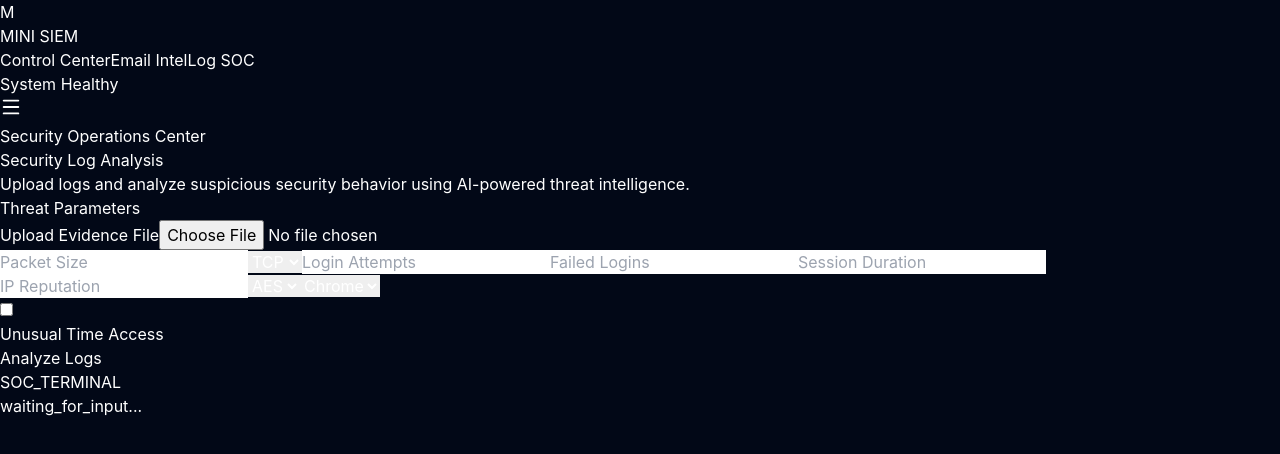
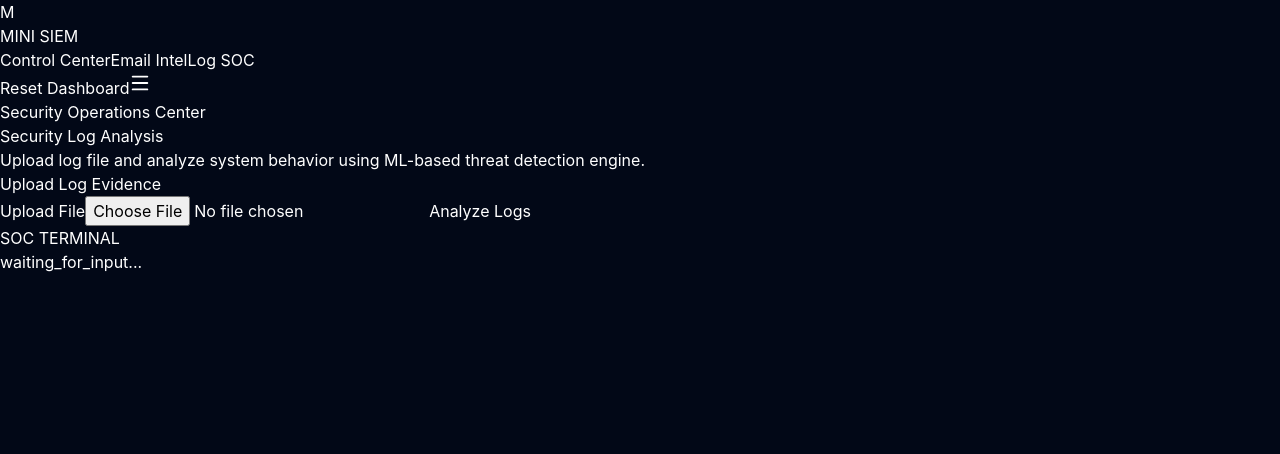
Before and after one commit to Ayushiverma844/Mini-Siem, a React app in the folder frontend/: page /log-analysis in a window 1280 px wide. Shown: the top 454 px of the page. Built offline with nearby package versions, Linux system fonts and the light colour scheme; the HTML template or start-up script is replaced by a standard one.

Commit message:
email + dashboard fix

```diff
--- a/frontend/src/components/NavigationBar.jsx
+++ b/frontend/src/components/NavigationBar.jsx
@@ -2,7 +2,14 @@
 
 import { useNavigate, useLocation } from "react-router-dom";
 import { Menu, X } from "lucide-react";
-import { useState } from "react";
+import {
+  useState,
+  useContext,
+} from "react";
+
+import {
+  ThreatContext,
+} from "../context/ThreatContext";
 
 const NavigationBar = () => {
   const navigate = useNavigate();
@@ -10,6 +17,11 @@ const NavigationBar = () => {
 
   const [mobileMenu, setMobileMenu] =
     useState(false);
+    const {
+  resetDashboard,
+} = useContext(
+  ThreatContext
+);
 
   const navigationItems = [
     {
@@ -85,19 +97,24 @@ const NavigationBar = () => {
             )}
           </div>
 
-          {/* System Status */}
-          <div className="hidden md:flex px-5 py-3 rounded-full bg-green-500/10 border border-green-500/20 items-center gap-3">
+          {/* Reset Dashboard Button */}
+          <button
+  onClick={() => {
+    const confirmReset =
+      window.confirm(
+        "Reset entire dashboard?"
+      );
 
-            <div className="relative">
-              <div className="w-2 h-2 rounded-full bg-green-400"></div>
-
-              <div className="absolute inset-0 w-2 h-2 rounded-full bg-green-400 animate-ping"></div>
-            </div>
-
-            <span className="text-green-300 text-sm">
-              System Healthy
-            </span>
-          </div>
+    if (confirmReset) {
+      resetDashboard();
+    }
+  }}
+  className="hidden md:flex px-5 py-3 rounded-full bg-red-500/10 border border-red-500/20 items-center gap-3 hover:bg-red-500/20 transition"
+>
+  <span className="text-red-300 text-sm font-medium">
+    Reset Dashboard
+  </span>
+</button>
 
           {/* Mobile Menu Button */}
           <button
--- a/frontend/src/context/ThreatContext.jsx
+++ b/frontend/src/context/ThreatContext.jsx
@@ -1,6 +1,11 @@
 // src/context/ThreatContext.jsx
 
-import { createContext, useState } from "react";
+import {
+  createContext,
+  useState,
+    useEffect,
+} from "react";
+
 
 export const ThreatContext =
   createContext();
@@ -8,19 +13,68 @@ export const ThreatContext =
 export const ThreatProvider = ({
   children,
 }) => {
-  const [scanHistory, setScanHistory] =
-    useState([]);
 
-  // Add new scan
-  const addScan = (scanData) => {
-    setScanHistory((prev) => [
-      {
+ const [scanHistory,
+  setScanHistory] =
+  useState(() => {
+
+    const savedData =
+      localStorage.getItem(
+        "scanHistory"
+      );
+
+    return savedData
+      ? JSON.parse(savedData)
+      : [];
+  });
+  // ==========================
+  // ADD NEW SCAN
+  // ==========================
+
+  const addScan = (
+    scanData
+  ) => {
+
+    const newScan = {
+      id: Date.now(),
+
       ...scanData,
-        time: new Date().toLocaleTimeString(),
-      },
+
+      time:
+        new Date().toLocaleTimeString(),
+    };
+
+    setScanHistory(
+      (prev) => [
+        newScan,
         ...prev,
-    ]);
+      ]
+    );
   };
+
+  // ==========================
+// RESET DASHBOARD
+// ==========================
+
+const resetDashboard = () => {
+  setScanHistory([]);
+
+  localStorage.removeItem(
+    "scanHistory"
+  );
+};
+  // =========================
+
+  useEffect(() => {
+
+  localStorage.setItem(
+    "scanHistory",
+    JSON.stringify(
+      scanHistory
+    )
+  );
+
+}, [scanHistory]);
 
   // ==========================
   // REAL STATISTICS
@@ -41,7 +95,8 @@ export const ThreatProvider = ({
   const safeFiles =
     scanHistory.filter(
       (scan) =>
-        scan.status === "Safe"
+        scan.status ===
+        "Safe"
     ).length;
 
   const criticalAlerts =
@@ -52,7 +107,7 @@ export const ThreatProvider = ({
     ).length;
 
   // ==========================
-  // REAL THREAT LEVELS
+  // REAL THREAT DISTRIBUTION
   // ==========================
 
 const severityCount = {
@@ -62,22 +117,54 @@ export const ThreatProvider = ({
   Low: 0,
 };
 
-  scanHistory.forEach((scan) => {
+scanHistory.forEach(
+  (scan) => {
+
+    const risk =
+      scan.risk
+        ?.toLowerCase();
+
     if (
-      severityCount[scan.risk] !==
-      undefined
+      risk ===
+      "critical"
     ) {
-      severityCount[
-        scan.risk
-      ]++;
+      severityCount
+        .Critical++;
     }
-  });
+
+    else if (
+      risk ===
+      "high"
+    ) {
+      severityCount
+        .High++;
+    }
+
+    else if (
+      risk ===
+      "medium"
+    ) {
+      severityCount
+        .Medium++;
+    }
+
+    else if (
+      risk ===
+      "low"
+    ) {
+      severityCount
+        .Low++;
+    }
+  }
+);
 
   return (
     <ThreatContext.Provider
       value={{
   scanHistory,
+
   addScan,
+  resetDashboard,
 
   totalScans,
   threatsDetected,
--- a/frontend/src/main.jsx
+++ b/frontend/src/main.jsx
@@ -1,5 +1,6 @@
 import { StrictMode } from "react";
 import { createRoot } from "react-dom/client";
+
 
 import "./index.css";
 import App from "./App.jsx";
--- a/frontend/src/pages/LogAnalysis.jsx
+++ b/frontend/src/pages/LogAnalysis.jsx
@@ -1,60 +1,28 @@
-import { useState, useEffect, useRef,  useContext } from "react";
 import {
-  ThreatContext,
-} from "../context/ThreatContext";
+  useState,
+  useEffect,
+  useRef,
+  useContext,
+} from "react";
+
+import { ThreatContext } from "../context/ThreatContext";
 import NavigationBar from "../components/NavigationBar";
 import axios from "axios";
 
 const LogAnalysis = () => {
-  const { addScan } =
-    useContext(
-      ThreatContext
-    );
-  const [selectedFile, setSelectedFile] =
-    useState(null);
+  const { addScan } = useContext(ThreatContext);
 
-  const [isAnalyzing, setIsAnalyzing] =
-    useState(false);
-
-  const [showResult, setShowResult] =
-    useState(false);
-  const [predictionResult,
-  setPredictionResult] =
-  useState(null);
+  const [selectedFile, setSelectedFile] = useState(null);
+  const [isAnalyzing, setIsAnalyzing] = useState(false);
+  const [showResult, setShowResult] = useState(false);
+  const [predictionResult, setPredictionResult] = useState(null);
   const [logs, setLogs] = useState([]);
-
-  const [result, setResult] =
-    useState(null);
 
   const terminalRef = useRef(null);
 
-  // Form Inputs
-  const [formData, setFormData] =
-    useState({
-      network_packet_size: "",
-      protocol_type: "TCP",
-      login_attempts: "",
-      session_duration: "",
-      encryption_used: "AES",
-      ip_reputation_score: "",
-      failed_logins: "",
-      browser_type: "Chrome",
-      unusual_time_access: 0,
-    });
-
-  // Allowed log files
-  const allowedLogExtensions = [
-    ".log",
-    ".txt",
-    ".csv",
-  ];
-
-  const allowedLogMimeTypes = [
-    "text/plain",
-    "text/csv",
-    "application/csv",
-  ];
-
+  // =====================
+  // TERMINAL STEPS
+  // =====================
   const terminalMessages = [
     "[SYSTEM] Initializing SOC engine...",
     "[SCAN] Parsing security metadata...",
@@ -62,62 +30,39 @@ const LogAnalysis = () => {
     "[SCAN] Checking network packet anomalies...",
     "[SCAN] Running ML threat model...",
     "[SCAN] Correlating suspicious indicators...",
-    "[FINAL] Threat intelligence generated..."
+    "[FINAL] Generating threat report...",
   ];
 
-  const handleInputChange = (e) => {
-    const { name, value } =
-      e.target;
+  // =====================
+  // FILE VALIDATION
+  // =====================
+  const allowedLogExtensions = [".log", ".txt", ".csv"];
+  const allowedLogMimeTypes = [
+    "text/plain",
+    "text/csv",
+    "application/csv",
+  ];
 
-    setFormData({
-      ...formData,
-      [name]: value,
-    });
-  };
-
-  // File Upload Validation
   const handleFileChange = (e) => {
     const file = e.target.files[0];
-
     if (!file) return;
 
-    const extension =
-      "." +
-      file.name
-        .split(".")
-        .pop()
-        .toLowerCase();
+    const extension = "." + file.name.split(".").pop().toLowerCase();
 
-    const isValidExtension =
-      allowedLogExtensions.includes(
-        extension
-      );
+    const isValid =
+      allowedLogExtensions.includes(extension) &&
+      (allowedLogMimeTypes.includes(file.type) || file.type === "");
 
-    const isValidMime =
-      allowedLogMimeTypes.includes(
-        file.type
-      ) || file.type === "";
+    const isValidSize = file.size <= 10 * 1024 * 1024;
 
-    const isValidSize =
-      file.size <= 10 * 1024 * 1024;
-
-    if (
-      !isValidExtension ||
-      !isValidMime
-    ) {
-      alert(
-        "Only .log, .txt, .csv files are allowed"
-      );
-
+    if (!isValid) {
+      alert("Only .log, .txt, .csv files allowed");
       e.target.value = "";
       return;
     }
 
     if (!isValidSize) {
-      alert(
-        "File size must be under 10MB"
-      );
-
+      alert("File must be under 10MB");
       e.target.value = "";
       return;
     }
@@ -125,116 +70,77 @@ const LogAnalysis = () => {
     setSelectedFile(file);
   };
 
-  // Analyze Logs
-  const handleAnalyze =
-  async () => {
-
+  // =====================
+  // ANALYZE LOG FILE
+  // =====================
+  const handleAnalyze = async () => {
     if (!selectedFile) {
-    alert(
-      "Please upload log file"
-    );
+      alert("Please upload log file");
       return;
     }
 
     setIsAnalyzing(true);
     setShowResult(false);
+    setLogs([]);
+    setPredictionResult(null);
 
     try {
-    // Read file text
-    const fileContent =
-      await selectedFile.text();
+      // =====================
+      // TERMINAL ANIMATION
+      // =====================
+      for (let i = 0; i < terminalMessages.length; i++) {
+        await new Promise((r) => setTimeout(r, 700));
 
-    /*
-      Expected CSV format:
-      network_packet_size,
-      protocol_type,
-      login_attempts,
-      session_duration,
-      encryption_used,
-      ip_reputation_score,
-      failed_logins,
-      browser_type,
-      unusual_time_access
-    */
+        setLogs((prev) => [...prev, terminalMessages[i]]);
+      }
 
-    const lines =
-      fileContent
-        .trim()
-        .split("\n");
-
-    const values =
-      lines[1]
-        .split(",");
+      // =====================
+      // READ FILE (CSV)
+      // =====================
+      const fileContent = await selectedFile.text();
+      const lines = fileContent.trim().split("\n");
+      const values = lines[1].split(",");
 
       const payload = {
-      network_packet_size:
-        Number(values[0]),
-
-      protocol_type:
-        values[1],
-
-      login_attempts:
-        Number(values[2]),
-
-      session_duration:
-        Number(values[3]),
-
-      encryption_used:
-        values[4],
-
-      ip_reputation_score:
-        Number(values[5]),
-
-      failed_logins:
-        Number(values[6]),
-
-      browser_type:
-        values[7],
-
-      unusual_time_access:
-        Number(values[8]),
+        network_packet_size: Number(values[0]),
+        protocol_type: values[1],
+        login_attempts: Number(values[2]),
+        session_duration: Number(values[3]),
+        encryption_used: values[4],
+        ip_reputation_score: Number(values[5]),
+        failed_logins: Number(values[6]),
+        browser_type: values[7],
+        unusual_time_access: Number(values[8]),
       };
 
-    // Backend API call
-    const response =
-      await fetch(
+      // =====================
+      // ML BACKEND CALL
+      // =====================
+      const response = await axios.post(
         "http://127.0.0.1:5000/predict-log",
-        {
-          method: "POST",
-          headers: {
-            "Content-Type":
-              "application/json",
-          },
-          body: JSON.stringify(
         payload
-          ),
-        }
       );
 
-    const result =
-      await response.json();
+      const result = response.data;
+      setPredictionResult(result);
 
-    setPredictionResult(
-      result
-    );
+      // success log
+      setLogs((prev) => [
+        ...prev,
+        "[SUCCESS] Threat analysis completed",
+      ]);
 
       // =====================
-    // Dashboard Update
+      // DASHBOARD UPDATE
       // =====================
-
       addScan({
-      file:
-        selectedFile.name,
-
+        file: selectedFile.name,
         status:
-        result.attack_detected ===
-        1
+          result.attack_detected === 1
             ? "Attack Detected"
             : "Safe",
-
         risk:
-        result.attack_detected ===
-        1
+          result.attack_detected === 1
             ? "Critical"
             : "Low",
       });
@@ -243,15 +149,20 @@ const LogAnalysis = () => {
     } catch (error) {
       console.error(error);
 
-    alert(
-      "Backend connection failed"
-    );
+      setLogs((prev) => [
+        ...prev,
+        "[ERROR] Backend connection failed",
+      ]);
+
+      alert("Backend connection failed");
     } finally {
       setIsAnalyzing(false);
     }
   };
 
-  // Auto Scroll Terminal
+  // =====================
+  // AUTO SCROLL TERMINAL
+  // =====================
   useEffect(() => {
     if (terminalRef.current) {
       terminalRef.current.scrollTop =
@@ -262,16 +173,16 @@ const LogAnalysis = () => {
   return (
     <div className="min-h-screen bg-[#020817] text-white relative overflow-hidden">
 
-      {/* Grid */}
+      {/* Background */}
       <div className="absolute inset-0 bg-[linear-gradient(rgba(0,255,255,0.03)_1px,transparent_1px),linear-gradient(90deg,rgba(0,255,255,0.03)_1px,transparent_1px)] bg-[size:50px_50px]" />
 
-      {/* Glow */}
-      <div className="absolute top-0 left-1/2 -translate-x-1/2 w-[700px] h-[500px] bg-cyan-500/10 blur-[150px] rounded-full"></div>
+      <div className="absolute top-0 left-1/2 -translate-x-1/2 w-[700px] h-[500px] bg-cyan-500/10 blur-[150px] rounded-full" />
 
       <div className="relative z-10 px-8">
+
         <NavigationBar />
 
-        {/* Heading */}
+        {/* HEADER */}
         <div className="mt-14">
           <p className="uppercase tracking-[5px] text-cyan-400 text-sm mb-5">
             Security Operations Center
@@ -282,35 +193,27 @@ const LogAnalysis = () => {
           </h1>
 
           <p className="text-gray-400 mt-5 max-w-3xl leading-8">
-            Upload logs and analyze
-            suspicious security behavior
-            using AI-powered threat
-            intelligence.
+            Upload log file and analyze system behavior using ML-based threat detection engine.
           </p>
         </div>
 
-        {/* Main Layout */}
+        {/* MAIN */}
         <div className="grid lg:grid-cols-2 gap-7 mt-14">
 
-          {/* LEFT PANEL */}
+          {/* LEFT */}
           <div className="bg-[#07101f]/90 rounded-[30px] p-6 border border-cyan-500/10">
 
             <h2 className="text-2xl font-semibold mb-6">
-              Threat Parameters
+              Upload Log Evidence
             </h2>
 
-            {/* File Upload */}
-            <div className="mb-6">
-              <label className="px-5 py-3 rounded-xl border border-cyan-500/20 bg-cyan-500/10 cursor-pointer hover:bg-cyan-500/20">
-                Upload Evidence File
-
+            <label className="px-5 py-3 rounded-xl border border-cyan-500/20 bg-cyan-500/10 cursor-pointer">
+              Upload File
               <input
                 type="file"
                 accept=".txt,.csv,.log"
                 className="hidden"
-                  onChange={
-                    handleFileChange
-                  }
+                onChange={handleFileChange}
               />
             </label>
 
@@ -318,197 +221,69 @@ const LogAnalysis = () => {
               <p className="mt-3 text-cyan-300">
                 ACTIVE_FILE:
                 <span className="text-white ml-2">
-                    {
-                      selectedFile.name
-                    }
+                  {selectedFile.name}
                 </span>
               </p>
             )}
-            </div>
-
-            {/* Inputs */}
-            <div className="grid grid-cols-2 gap-4">
-
-              <input
-                type="number"
-                name="network_packet_size"
-                placeholder="Packet Size"
-                onChange={
-                  handleInputChange
-                }
-                className="bg-[#020817] border border-cyan-500/10 rounded-xl p-4"
-              />
-
-              <select
-                name="protocol_type"
-                onChange={
-                  handleInputChange
-                }
-                className="bg-[#020817] border border-cyan-500/10 rounded-xl p-4"
-              >
-                <option>
-                  TCP
-                </option>
-                <option>
-                  UDP
-                </option>
-              </select>
-
-              <input
-                type="number"
-                name="login_attempts"
-                placeholder="Login Attempts"
-                onChange={
-                  handleInputChange
-                }
-                className="bg-[#020817] border border-cyan-500/10 rounded-xl p-4"
-              />
-
-              <input
-                type="number"
-                name="failed_logins"
-                placeholder="Failed Logins"
-                onChange={
-                  handleInputChange
-                }
-                className="bg-[#020817] border border-cyan-500/10 rounded-xl p-4"
-              />
-
-              <input
-                type="number"
-                name="session_duration"
-                placeholder="Session Duration"
-                onChange={
-                  handleInputChange
-                }
-                className="bg-[#020817] border border-cyan-500/10 rounded-xl p-4"
-              />
-
-              <input
-                type="number"
-                name="ip_reputation_score"
-                placeholder="IP Reputation"
-                onChange={
-                  handleInputChange
-                }
-                className="bg-[#020817] border border-cyan-500/10 rounded-xl p-4"
-              />
-
-              <select
-                name="encryption_used"
-                onChange={
-                  handleInputChange
-                }
-                className="bg-[#020817] border border-cyan-500/10 rounded-xl p-4"
-              >
-                <option>
-                  AES
-                </option>
-                <option>
-                  RSA
-                </option>
-              </select>
-
-              <select
-                name="browser_type"
-                onChange={
-                  handleInputChange
-                }
-                className="bg-[#020817] border border-cyan-500/10 rounded-xl p-4"
-              >
-                <option>
-                  Chrome
-                </option>
-                <option>
-                  Firefox
-                </option>
-                <option>
-                  Edge
-                </option>
-              </select>
-            </div>
-
-            {/* Toggle */}
-            <div className="mt-5 flex items-center gap-3">
-              <input
-                type="checkbox"
-                onChange={(e) =>
-                  setFormData({
-                    ...formData,
-                    unusual_time_access:
-                      e.target.checked
-                        ? 1
-                        : 0,
-                  })
-                }
-              />
-
-              <p>
-                Unusual Time Access
-              </p>
-            </div>
 
             <button
               onClick={handleAnalyze}
-              className="w-full mt-6 py-4 rounded-2xl bg-cyan-500 text-black font-semibold hover:bg-cyan-400 transition"
+              className="w-full mt-6 py-4 rounded-2xl bg-cyan-500 text-black font-semibold hover:bg-cyan-400"
             >
               Analyze Logs
             </button>
           </div>
 
-          {/* RIGHT PANEL TERMINAL */}
+          {/* RIGHT TERMINAL */}
           <div className="bg-black border border-cyan-500/20 rounded-[30px] p-6 font-mono">
 
             <h2 className="text-cyan-300 text-xl mb-4">
-              SOC_TERMINAL
+              SOC TERMINAL
             </h2>
 
             <div
               ref={terminalRef}
-              className="h-[450px] overflow-y-auto space-y-2 text-sm"
+              className="h-[420px] overflow-y-auto text-sm space-y-2"
             >
-              {!isAnalyzing &&
-                logs.length === 0 && (
+              {!isAnalyzing && logs.length === 0 && (
                 <p className="text-gray-500">
                   waiting_for_input...
                 </p>
               )}
 
-              {logs.map(
-                (log, index) => (
+              {logs.map((log, i) => (
                 <p
-                    key={index}
-                    className="text-green-400"
+                  key={i}
+                  className={`${
+                    log.includes("[ERROR]")
+                      ? "text-red-400"
+                      : log.includes("[SUCCESS]")
+                      ? "text-cyan-300"
+                      : "text-green-400"
+                  }`}
                 >
                   {log}
                 </p>
-                )
-              )}
+              ))}
             </div>
           </div>
         </div>
 
-        {/* RESULT PANEL */}
-        {showResult &&
-  predictionResult && (
+        {/* RESULT */}
+        {showResult && predictionResult && (
           <div className="mt-10 bg-[#07101f]/90 rounded-[35px] p-8 border border-cyan-500/10">
 
-      <div className="flex items-center justify-between mb-8">
+            <div className="flex justify-between mb-8">
               <h2 className="text-3xl font-bold">
-          Security Analysis
-          Result
+                Security Analysis Result
               </h2>
 
-        <div
-          className={`px-5 py-2 rounded-full border ${
-            predictionResult.attack_detected ===
-            1
+              <div className={`px-5 py-2 rounded-full border ${
+                predictionResult.attack_detected === 1
                   ? "bg-red-500/10 border-red-500/20 text-red-300"
                   : "bg-green-500/10 border-green-500/20 text-green-300"
-          }`}
-        >
-          {predictionResult.attack_detected ===
-          1
+              }`}>
+                {predictionResult.attack_detected === 1
                   ? "Threat Detected"
                   : "System Safe"}
               </div>
@@ -516,36 +291,28 @@ const LogAnalysis = () => {
 
             <div className="grid md:grid-cols-2 gap-5">
 
-        {/* Detection */}
-        <div className="bg-[#020817] rounded-[25px] p-6 border border-cyan-500/10">
-          <p className="text-gray-400 text-sm">
-            Attack Status
-          </p>
-
-          <h3 className="text-2xl font-semibold mt-3">
-            {predictionResult.attack_detected ===
-            1
+              <div className="bg-[#020817] p-6 rounded-2xl border border-cyan-500/10">
+                <p className="text-gray-400 text-sm">Status</p>
+                <h3 className="text-2xl mt-3">
+                  {predictionResult.attack_detected === 1
                     ? "Attack Detected"
                     : "Safe"}
                 </h3>
               </div>
 
-        {/* Severity */}
-        <div className="bg-[#020817] rounded-[25px] p-6 border border-cyan-500/10">
-          <p className="text-gray-400 text-sm">
-            Risk Level
-          </p>
-
-          <h3 className="text-2xl font-semibold mt-3 text-cyan-300">
-            {predictionResult.attack_detected ===
-            1
+              <div className="bg-[#020817] p-6 rounded-2xl border border-cyan-500/10">
+                <p className="text-gray-400 text-sm">Risk Level</p>
+                <h3 className="text-2xl mt-3 text-cyan-300">
+                  {predictionResult.attack_detected === 1
                     ? "Critical"
                     : "Low"}
                 </h3>
               </div>
+
             </div>
           </div>
         )}
+
       </div>
     </div>
   );
```
Also changed, not shown: frontend/src/pages/EmailAnalysis.jsx (+54 -17 lines), frontend/src/App.css (deleted). Lines whose indentation alone changed are shown as unchanged.
